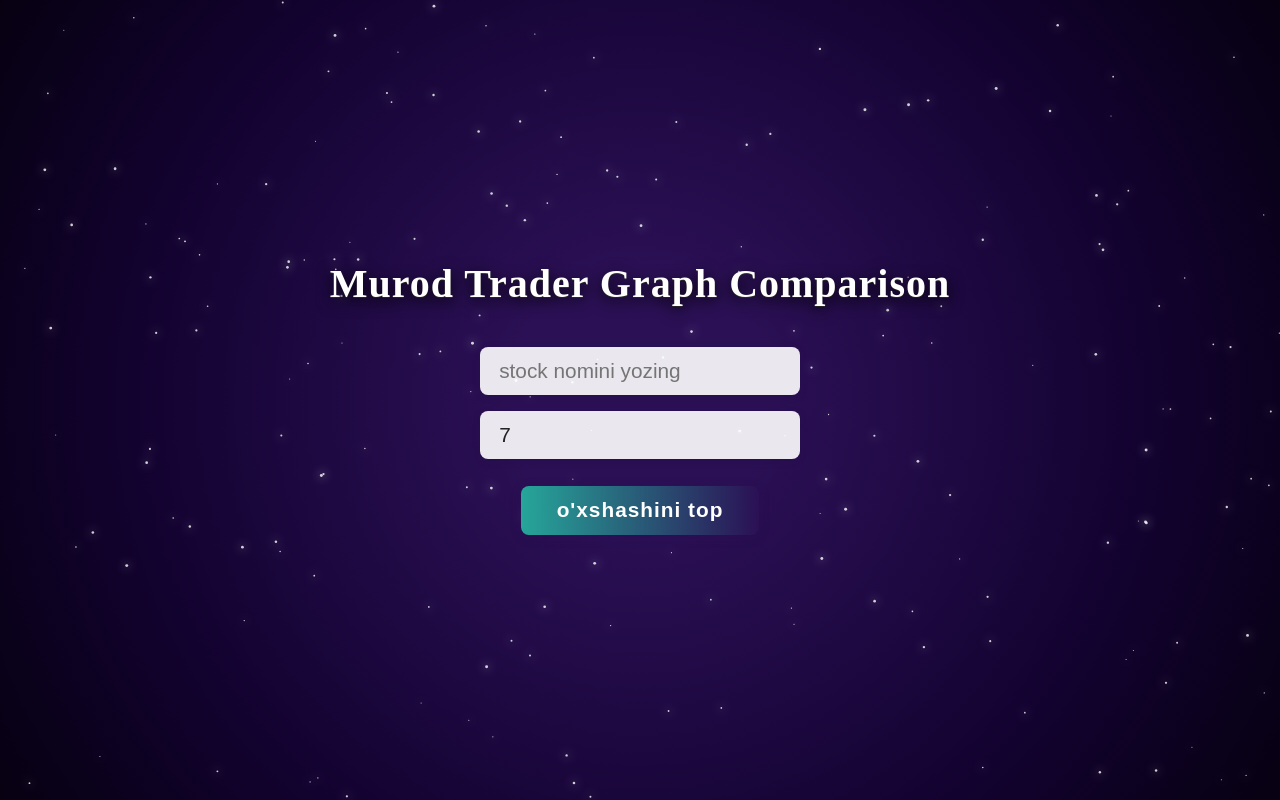
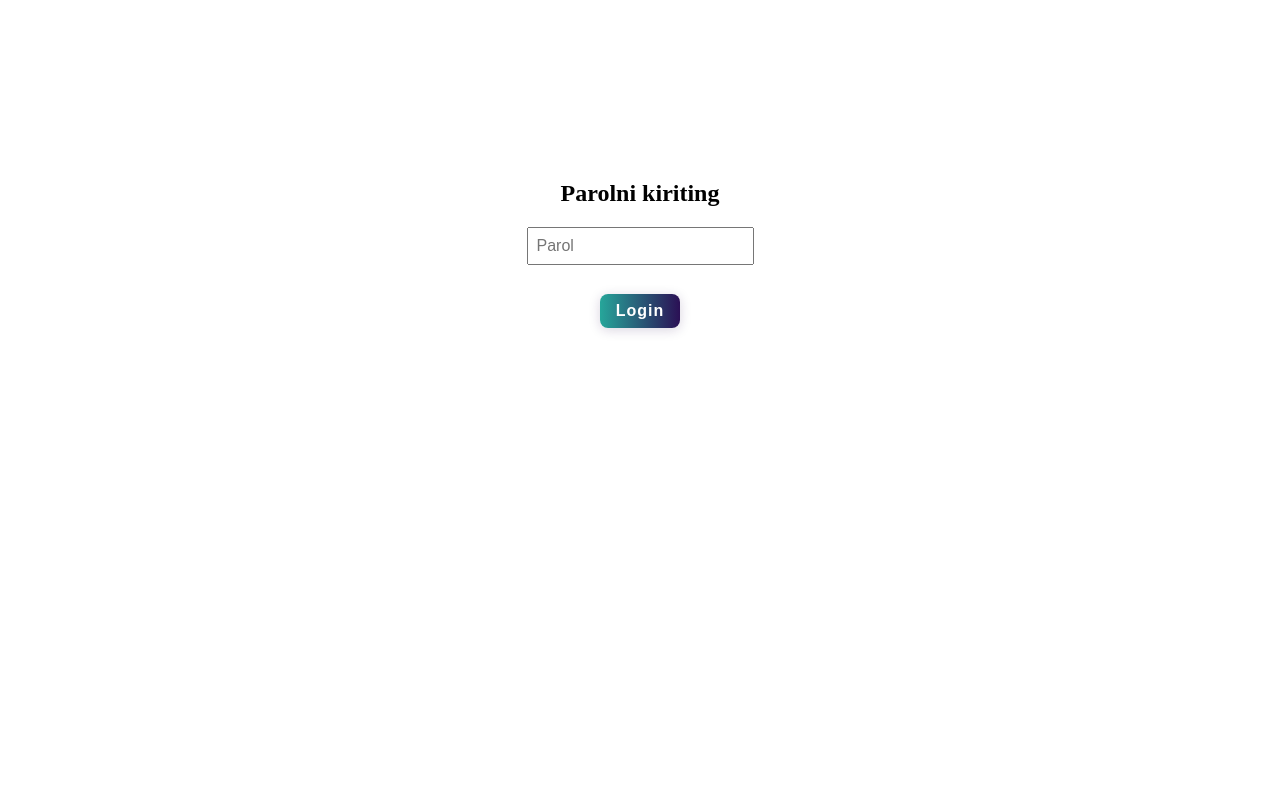
Before and after one commit to aruzikulov/trading-pattern-matcher, a React (Create React App) app: page / in a window 1280 px wide. Built offline with nearby package versions, Linux system fonts and the light colour scheme; what chartjs-chart-financial would draw is missing.

Commit message:
parol qo'shildi

```diff
--- a/src/App.js
+++ b/src/App.js
@@ -10,6 +10,19 @@ const App = () => {
   const [timeframe, setTimeframe] = useState(7);
   const [currentGraph, setCurrentGraph] = useState(null);
   const [similarGraph, setSimilarGraph] = useState(null);
+  const [isAuthenticated, setIsAuthenticated] = useState(false);
+  const [password, setPassword] = useState('');
+
+  const PASSWORD = 'murod777'; // Change this to your desired password
+
+  const handleLogin = (e) => {
+    e.preventDefault();
+    if (password === PASSWORD) {
+      setIsAuthenticated(true);
+    } else {
+      alert('Incorrect password');
+    }
+  };
 
   const handleSearch = async () => {
     try {
@@ -36,6 +49,24 @@ const App = () => {
       alert('An error occurred. Please try again.');
     }
   };
+
+  if (!isAuthenticated) {
+    return (
+      <div className="App">
+        <form onSubmit={handleLogin} style={{ display: 'flex', flexDirection: 'column', alignItems: 'center', marginTop: '20vh' }}>
+          <h2>Parolni kiriting</h2>
+          <input
+            type="password"
+            value={password}
+            onChange={e => setPassword(e.target.value)}
+            placeholder="Parol"
+            style={{ padding: '8px', fontSize: '16px', marginBottom: '10px' }}
+          />
+          <button type="submit" style={{ padding: '8px 16px', fontSize: '16px' }}>Login</button>
+        </form>
+      </div>
+    );
+  }
 
   return (
     <>
```
